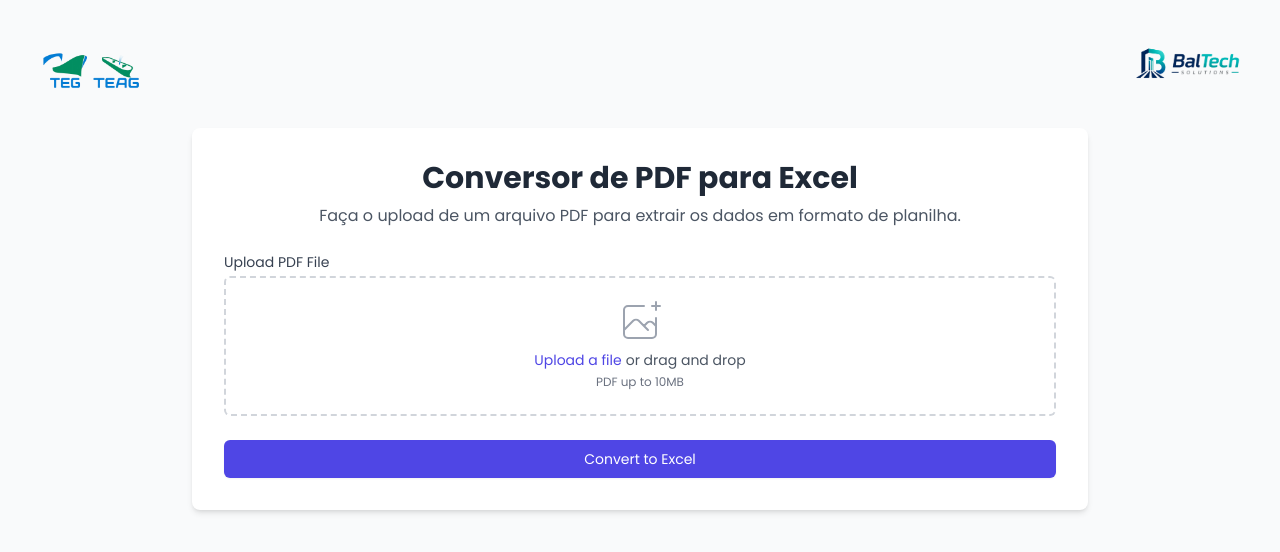
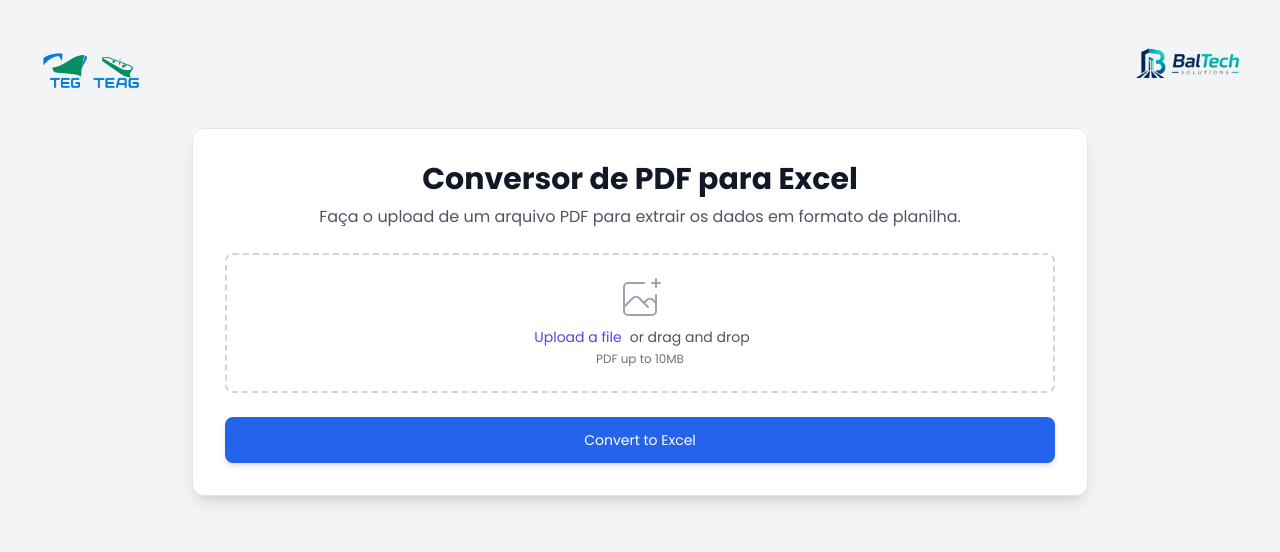
Before and after one commit to thiagogja27/conversorPDFtoExcel, a Next.js app: page / in a window 1280 px wide. Shown: the top 552 px of the page. Built offline with nearby package versions, Linux system fonts and the light colour scheme.

Commit message:
feat: Adiciona funcionalidade de marcar desmembres como concluídos

```diff
--- a/app/components/FileUpload.tsx
+++ b/app/components/FileUpload.tsx
@@ -22,12 +22,12 @@ export function FileUpload({ formAction }: FileUploadProps) {
   return (
     <form action={formAction} className="space-y-6">
       <div>
-        <label htmlFor="file-upload" className="block text-sm font-medium text-gray-700">
+        <label htmlFor="file-upload" className="sr-only">
           Upload PDF File
         </label>
         <div
-          className={`mt-1 flex justify-center px-6 pt-5 pb-6 border-2 border-dashed rounded-md ${
-            fileName ? 'border-green-500 bg-green-50' : 'border-gray-300'
+          className={`mt-1 flex justify-center px-6 pt-5 pb-6 border-2 border-dashed rounded-lg transition-colors ${
+            fileName ? 'border-green-400 bg-green-50' : 'border-gray-300 hover:border-gray-400'
           }`}
         >
           <div className="space-y-1 text-center">
@@ -45,12 +45,12 @@ export function FileUpload({ formAction }: FileUploadProps) {
                 strokeLinejoin="round"
               />
             </svg>
-            <div className="flex text-sm text-gray-600">
+            <div className="flex text-sm text-gray-600 justify-center">
               <label
                 htmlFor="file-upload"
                 className="relative cursor-pointer bg-white rounded-md font-medium text-indigo-600 hover:text-indigo-500 focus-within:outline-none focus-within:ring-2 focus-within:ring-offset-2 focus-within:ring-indigo-500"
               >
-                <span>Upload a file</span>
+                <span className="px-1">Upload a file</span>
                 <input
                   id="file-upload"
                   name="pdf"
--- a/app/components/SubmitButton.tsx
+++ b/app/components/SubmitButton.tsx
@@ -9,7 +9,7 @@ export function SubmitButton() {
     <button
       type="submit"
       disabled={pending}
-      className="w-full flex justify-center py-2 px-4 border border-transparent rounded-md shadow-sm text-sm font-medium text-white bg-indigo-600 hover:bg-indigo-700 focus:outline-none focus:ring-2 focus:ring-offset-2 focus:ring-indigo-500 disabled:bg-gray-400"
+      className="w-full flex justify-center py-3 px-4 border border-transparent rounded-lg shadow-md text-sm font-medium text-white bg-blue-600 hover:bg-blue-700 focus:outline-none focus:ring-2 focus:ring-offset-2 focus:ring-offset-gray-700 focus:ring-blue-500 disabled:bg-gray-600 disabled:cursor-not-allowed transition-colors"
     >
       {pending ? 'Converting...' : 'Convert to Excel'}
     </button>
--- a/app/page.tsx
+++ b/app/page.tsx
@@ -26,6 +26,17 @@ export default function Home() {
   };
   const [formState, formAction] = useFormState(convertPdf, initialState);
   const [searchQuery, setSearchQuery] = useState('');
+  const [completedRows, setCompletedRows] = useState<number[]>([]);
+
+  const handleCheckboxChange = (rowIndex: number) => {
+    setCompletedRows(prev => {
+      if (prev.includes(rowIndex)) {
+        return prev.filter(idx => idx !== rowIndex);
+      } else {
+        return [...prev, rowIndex];
+      }
+    });
+  };
 
   useEffect(() => {
     if (formState.fileData && formState.fileName) {
@@ -49,10 +60,10 @@ export default function Home() {
 
   let lastWagonId: string | null = null;
   let colorIndex = 0;
-  const colorClasses = ['bg-yellow-100', 'bg-blue-100'];
+  const colorClasses = ['bg-yellow-100', 'bg-blue-100']; // Cores originais
 
   return (
-    <main className="relative flex min-h-screen flex-col items-center p-12 bg-gray-50">
+    <main className="relative flex min-h-screen flex-col items-center p-6 md:p-12 bg-gray-100 text-gray-800">
       <Image
         src="/teag-logo.png"
         alt="TEAG Logo"
@@ -67,14 +78,14 @@ export default function Home() {
         height={40}
         className="absolute top-6 right-6 md:top-8 md:right-8"
       />
-      <div className="w-full max-w-4xl bg-white p-8 rounded-lg shadow-md mt-16 md:mt-20">
-        <h1 className="text-3xl font-bold text-gray-800 mb-2 text-center">Conversor de PDF para Excel</h1>
+      <div className="w-full max-w-4xl bg-white p-8 rounded-xl shadow-lg mt-16 md:mt-20 border border-gray-200">
+        <h1 className="text-3xl font-bold text-gray-900 mb-2 text-center">Conversor de PDF para Excel</h1>
         <p className="text-gray-600 mb-6 text-center">Faça o upload de um arquivo PDF para extrair os dados em formato de planilha.</p>
 
         <FileUpload formAction={formAction} />
 
         {formState.message && (
-          <p className={`mt-4 text-sm ${formState.fileData ? 'text-green-600' : 'text-red-600'} text-center`}>
+          <p className={`mt-4 text-sm ${formState.fileData ? 'text-green-600' : 'text-red-500'} text-center`}>
             {formState.message}
           </p>
         )}
@@ -86,20 +97,20 @@ export default function Home() {
               <input
                 type="text"
                 placeholder="Pesquisar em todas as tabelas..."
-                className="w-full px-4 py-2 border border-gray-300 rounded-lg shadow-sm focus:outline-none focus:ring-2 focus:ring-blue-500 text-gray-900"
+                className="w-full px-4 py-2 bg-white border border-gray-300 rounded-lg shadow-sm focus:outline-none focus:ring-2 focus:ring-indigo-500 text-gray-900 placeholder-gray-500"
                 value={searchQuery}
                 onChange={(e) => setSearchQuery(e.target.value)}
               />
             </div>
 
             {formState.desmembreCount && formState.desmembreCount > 0 && (
-                <div className="bg-blue-50 p-4 rounded-lg mb-6 border border-blue-200">
-                    <h3 className="text-lg font-bold text-blue-800">Resumo de Desmembres</h3>
-                    <p className="text-blue-700 mt-2"><strong>Total de Vagões Desmembrados:</strong> {formState.desmembreCount}</p>
+                <div className="bg-white p-4 rounded-lg mb-6 border border-indigo-200 shadow-md">
+                    <h3 className="text-lg font-bold text-indigo-700">Resumo de Desmembres</h3>
+                    <p className="text-indigo-600 mt-2"><strong>Total de Vagões Desmembrados:</strong> {formState.desmembreCount}</p>
                     {formState.desmembreRemetenteCount && Object.keys(formState.desmembreRemetenteCount).length > 0 && (
                         <div className="mt-2">
-                            <p className="font-semibold text-blue-700">Ocorrências por Remetente:</p>
-                            <ul className="list-disc list-inside text-blue-600 mt-1">
+                            <p className="font-semibold text-indigo-600">Ocorrências por Remetente:</p>
+                            <ul className="list-disc list-inside text-indigo-700 mt-1">
                                 {Object.entries(formState.desmembreRemetenteCount).map(([remetente, count]) => (
                                     <li key={remetente}><strong>{remetente}:</strong> {count} ocorrência(s)</li>
                                 ))}
@@ -112,16 +123,17 @@ export default function Home() {
             {desmembreBody.length > 0 && (
               <div className="mt-8">
                 <h2 className="text-2xl font-bold text-gray-800 mb-4">Detalhes dos Desmembres</h2>
-                <div className="overflow-x-auto bg-white rounded-lg shadow-md">
+                <div className="overflow-x-auto bg-white rounded-lg shadow-lg border border-gray-200">
                   <table className="min-w-full divide-y divide-gray-200">
-                    <thead className="bg-gray-100">
+                    <thead className="bg-gray-50">
                       <tr>
+                        <th className="px-6 py-3 text-left text-xs font-medium text-gray-500 uppercase tracking-wider whitespace-nowrap">Concluído</th>
                         {desmembreHeader.map((col, index) => (
-                          <th key={index} className="px-6 py-3 text-left text-xs font-medium text-gray-600 uppercase tracking-wider whitespace-nowrap">{col}</th>
+                          <th key={index} className="px-6 py-3 text-left text-xs font-medium text-gray-500 uppercase tracking-wider whitespace-nowrap">{col}</th>
                         ))}
                       </tr>
                     </thead>
-                    <tbody className="bg-white divide-y divide-gray-200">
+                    <tbody className="divide-y divide-gray-200">
                       {filteredDesmembreBody.length > 0 ? (
                         filteredDesmembreBody.map((row, rowIndex) => {
                           const currentWagonId = row[0];
@@ -129,19 +141,29 @@ export default function Home() {
                             if(rowIndex > 0) colorIndex = 1 - colorIndex;
                             lastWagonId = currentWagonId;
                           }
-                          const rowClassName = colorClasses[colorIndex];
+
+                          const isCompleted = completedRows.includes(rowIndex);
+                          const rowClassName = isCompleted ? 'bg-green-100' : colorClasses[colorIndex];
 
                           return (
                             <tr key={rowIndex} className={rowClassName}>
+                                <td className="px-6 py-4 whitespace-nowrap">
+                                    <input
+                                        type="checkbox"
+                                        checked={isCompleted}
+                                        onChange={() => handleCheckboxChange(rowIndex)}
+                                        className="h-4 w-4 rounded border-gray-300 text-indigo-600 focus:ring-indigo-500"
+                                    />
+                                </td>
                               {row.map((cell, cellIndex) => (
-                                <td key={cellIndex} className="px-6 py-4 whitespace-nowrap text-sm text-gray-700">{cell}</td>
+                                <td key={cellIndex} className={`px-6 py-4 whitespace-nowrap text-sm ${isCompleted ? 'text-gray-500 line-through' : 'text-gray-700'}`}>{cell}</td>
                               ))}
                             </tr>
                           );
                         })
                       ) : (
                         <tr>
-                          <td colSpan={desmembreHeader.length} className="text-center py-4 text-gray-500">Nenhum resultado encontrado para a sua pesquisa.</td>
+                          <td colSpan={desmembreHeader.length + 1} className="text-center py-4 text-gray-500">Nenhum resultado encontrado para a sua pesquisa.</td>
                         </tr>
                       )}
                     </tbody>
@@ -153,7 +175,7 @@ export default function Home() {
             {mainTableBody.length > 0 && (
               <div className="mt-8">
                 <h2 className="text-2xl font-bold text-gray-800 mb-4">Todos os Dados Extraídos</h2>
-                <div className="overflow-x-auto bg-white rounded-lg shadow-md">
+                <div className="overflow-x-auto bg-white rounded-lg shadow-lg border border-gray-200">
                     <table className="min-w-full divide-y divide-gray-200">
                         <thead className="bg-gray-50">
                             <tr>
@@ -162,10 +184,10 @@ export default function Home() {
                                 ))}
                             </tr>
                         </thead>
-                        <tbody className="bg-white divide-y divide-gray-200">
+                        <tbody className="divide-y divide-gray-200">
                           {filteredMainBody.length > 0 ? (
                             filteredMainBody.map((row, rowIndex) => (
-                                <tr key={rowIndex}>
+                                <tr key={rowIndex} className="hover:bg-gray-50">
                                     {row.map((cell, cellIndex) => (
                                         <td key={cellIndex} className="px-6 py-4 whitespace-nowrap text-sm text-gray-700">{cell}</td>
                                     ))}
```
Also changed, not shown: .idx/mcp.json.
